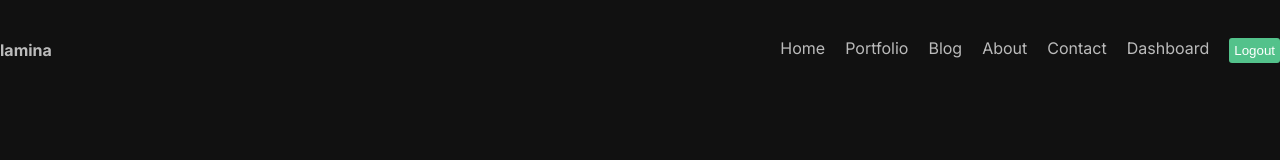
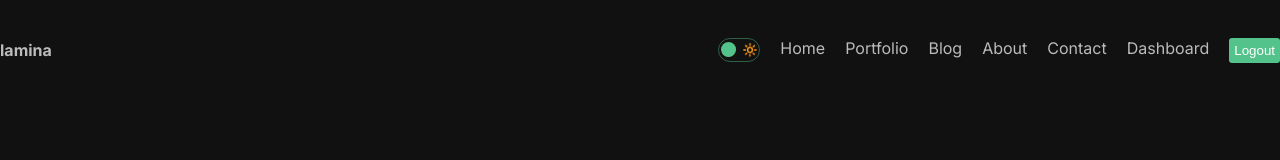
Before and after one commit to byiringiroscar/Build-platform-with-nextjs, a Next.js app: page / in a window 1280 px wide. Shown: the top 160 px of the page. Built offline with nearby package versions, Linux system fonts and the light colour scheme.

Commit message:
wip on Darkmode toggle

```diff
--- /dev/null
+++ b/src/components/DarkModeToggle/DarkModeToggle.jsx
@@ -0,0 +1,14 @@
+import React from 'react'
+import styles from './darkModeToggle.module.css'
+
+const DarkModeToggle = () => {
+  return (
+    <div className={styles.container}>
+        <div className={styles.icon}>🌙</div>
+        <div className={styles.icon}>🔆</div>
+        <div className={styles.ball} />
+    </div>
+  )
+}
+
+export default DarkModeToggle
--- /dev/null
+++ b/src/components/DarkModeToggle/darkModeToggle.module.css
@@ -0,0 +1,24 @@
+.container{
+    width: 42px;
+    height: 24px;
+    border: 1.5px solid #53c28b70;
+    border-radius: 30px;
+    display: flex;
+    justify-content: space-between;
+    padding: 2px;
+    align-items: center;
+    position: relative;
+}
+
+.icon{
+    font-size: 12px;
+}
+
+.ball{
+    height: 15px;
+    width: 15px;
+    background-color: #53c28b;
+    border-radius: 50%;
+    position: absolute;
+
+}
--- a/src/components/navbar/NavBar.jsx
+++ b/src/components/navbar/NavBar.jsx
@@ -2,6 +2,7 @@
 import Link from 'next/link';
 import React from 'react';
 import styles from './page.module.css';
+import DarkModeToggle from '../DarkModeToggle/DarkModeToggle';
 
 const links = [
     {
@@ -12,6 +13,7 @@
     {
       id: 2,
       title: "Portfolio",
+
       url: "/portfolio",
     },
     {
@@ -41,6 +43,7 @@
     <div className={styles.container}>
         <Link href='/' className={styles.logo}>lamina</Link>
         <div className={styles.links}>
+            <DarkModeToggle />
             {links.map(link => (
                 <Link key={link.id} href={link.url} className={styles.link}>{link.title}</Link>
             ))}
```
